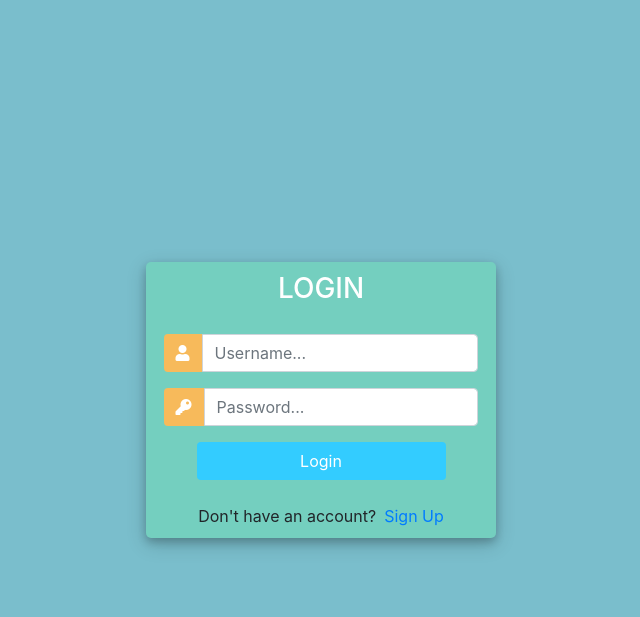
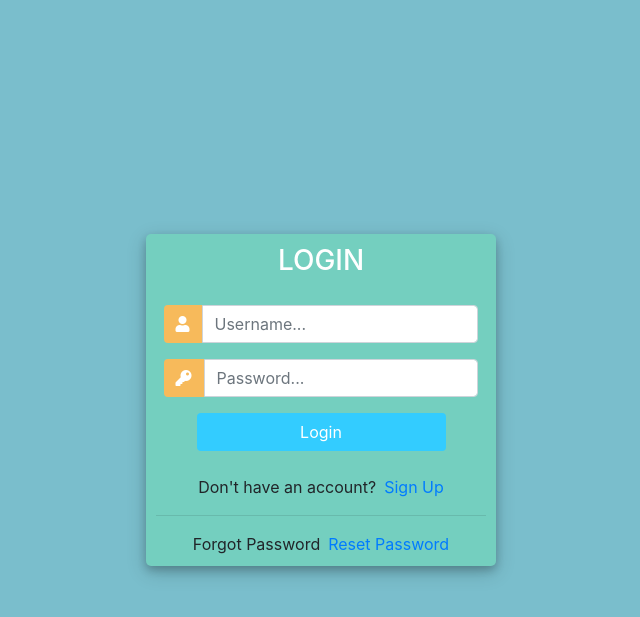
Before and after one commit to badri7489/customer_management_platform, a Django app: page /login/ in a window 1280 px wide. Shown: the top 617 px of the page, without its empty margins (319-959 px from the left). Run offline with Django 3.2, Linux system fonts and the light colour scheme; some libraries are stand-ins or nearby versions.

Commit message:
Reset Password Templates Added

```diff
--- a/customer_management_platform/accounts/templates/accounts/login.html
+++ b/customer_management_platform/accounts/templates/accounts/login.html
@@ -118,7 +118,10 @@
                     <div class="d-flex justify-content-center links">
                         Don't have an account? <a href="{% url 'register' %}" class="ml-2">Sign Up</a>
                     </div>
-
+                    <hr>
+                    <div class="d-flex justify-content-center links">
+                        Forgot Password <a href="{% url 'password_reset' %}" class="ml-2">Reset Password</a>
+                    </div>
                 </div>
             </div>
         </div>
--- a/customer_management_platform/accounts/urls.py
+++ b/customer_management_platform/accounts/urls.py
@@ -20,10 +20,26 @@ urlpatterns = [
     path('update_order/<str:pk>/', views.updateOrder, name='update_order'),
     path('delete_order/<str:pk>/', views.deleteOrder, name='delete_order'),
 
-    path('reset_password/', auth_views.PasswordResetView.as_view(), name='reset_password'),
-    path('reset_password_sent/', auth_views.PasswordResetDoneView.as_view(), name='password_reset_done'),
-    path('reset/<uidb64>/<token>/', auth_views.PasswordResetConfirmView.as_view(), name='password_reset_confirm'),
-    path('reset_password/complete/', auth_views.PasswordResetCompleteView.as_view(), name='password_reset_complete'),
+    path(
+        'reset_password/',
+        auth_views.PasswordResetView.as_view(template_name='accounts/password_reset.html'),
+        name='password_reset'
+    ),
+    path(
+        'reset_password_sent/',
+        auth_views.PasswordResetDoneView.as_view(template_name='accounts/password_reset_sent.html'),
+        name='password_reset_done'
+    ),
+    path(
+        'reset/<uidb64>/<token>/',
+        auth_views.PasswordResetConfirmView.as_view(template_name='accounts/password_reset_form.html'),
+        name='password_reset_confirm'
+    ),
+    path(
+        'reset_password/complete/',
+        auth_views.PasswordResetCompleteView.as_view(template_name='accounts/password_reset_done.html'),
+        name='password_reset_complete'
+    ),
 ]
 
 '''
```
Also changed, not shown: customer_management_platform/accounts/templates/accounts/password_reset.html (added, +11 -0 lines), customer_management_platform/accounts/templates/accounts/password_reset_done.html (added, +7 -0 lines), customer_management_platform/accounts/templates/accounts/password_reset_form.html (added, +13 -0 lines), customer_management_platform/accounts/templates/accounts/password_reset_sent.html (added, +10 -0 lines).
